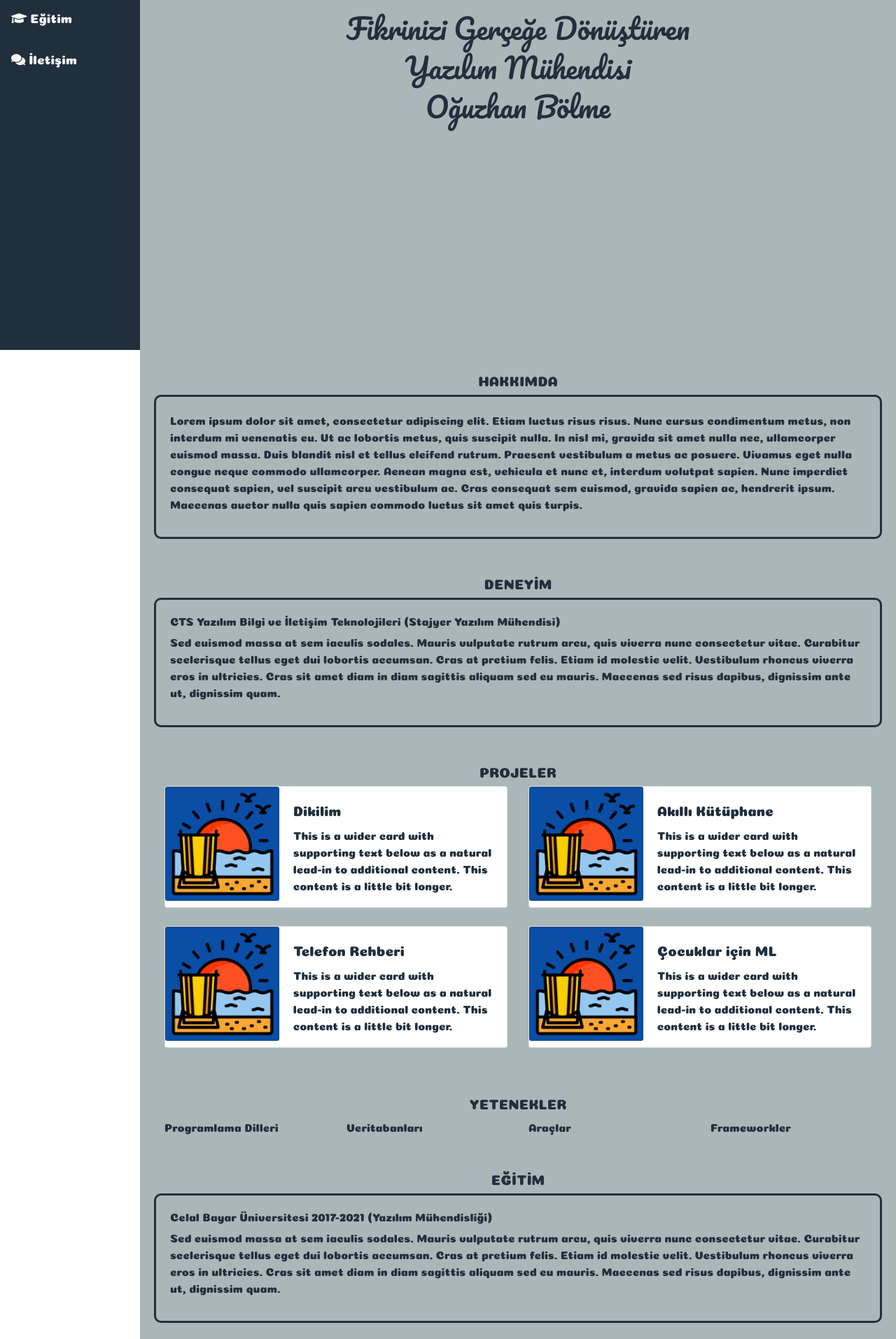
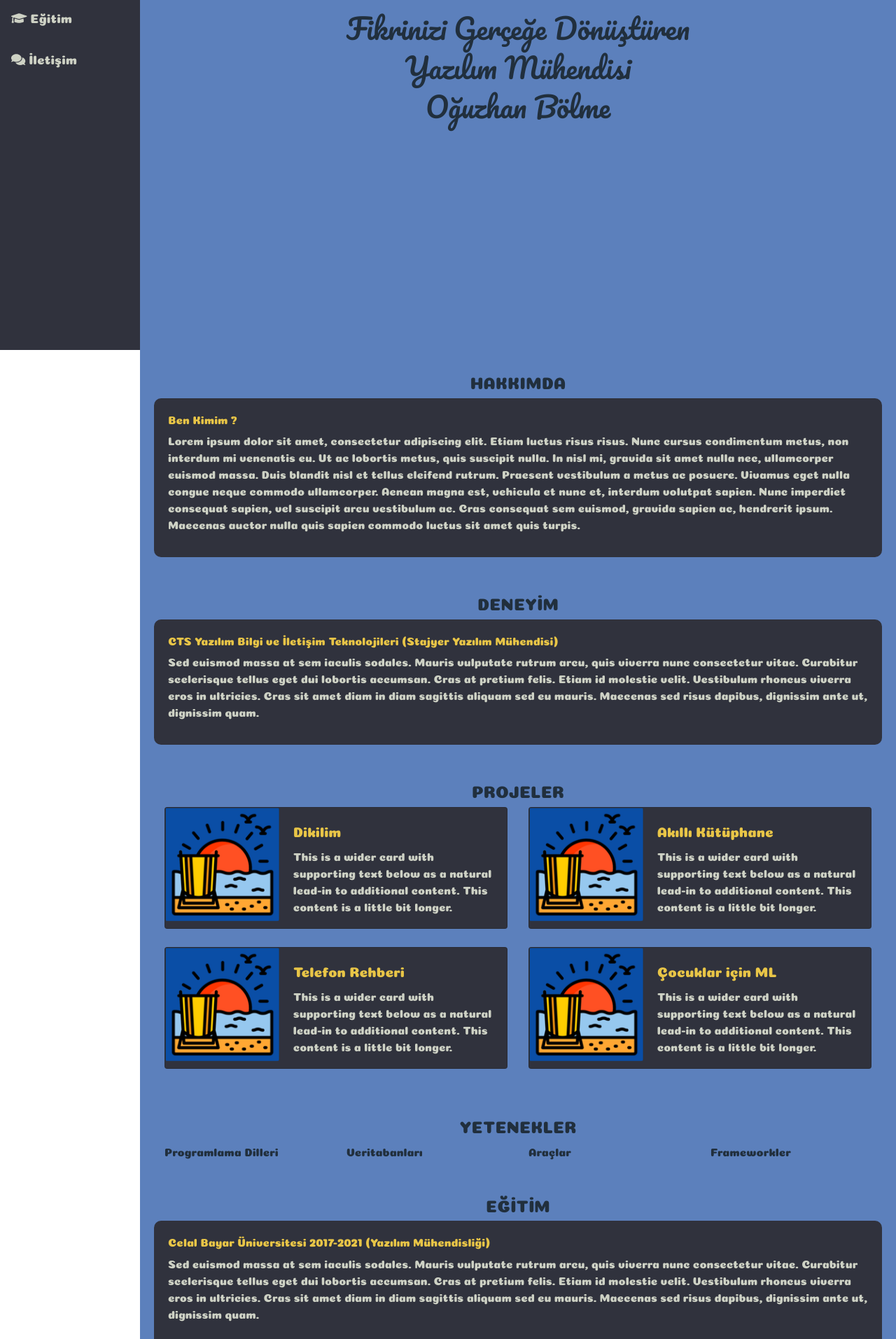
Before and after one commit to oguzbolme/benim-websitem, a React (Create React App) app: page / in a window 1280 px wide. Shown: the part 300-2213 px from the top of the page at 70% size. Built offline with nearby package versions, Linux system fonts and the light colour scheme.

Commit message:
Güzelleşiyoooo

```diff
--- a/public/index.html
+++ b/public/index.html
@@ -6,7 +6,7 @@
     }
 
     body::-webkit-scrollbar-track {
-      background-color: #AAB7B8;
+      background-color: #5C80BC;
     }
 
     body::-webkit-scrollbar-thumb {
--- a/src/components/sections/aboutSection.js
+++ b/src/components/sections/aboutSection.js
@@ -4,9 +4,10 @@ export default function aboutSection() {
     return (
         <div>
             <div style={{padding:"30px 10px 10px 10px"}}>
-                <h5 style={{fontSize:"2.5vh",textAlign:"center"}}>HAKKIMDA</h5>
-                <div style={{borderStyle:"solid",borderRadius:"10px",margin:"10px",padding:"20px"}}>
-                    <p>
+                <h5 style={{fontSize:"3vh",textAlign:"center"}}>HAKKIMDA</h5>
+                <div style={{borderRadius:"10px",margin:"10px",padding:"20px",backgroundColor:"#30323D"}}>
+                    <h6 style={{fontSize:"2vh",color:"#E8C547"}}>Ben Kimim ?</h6>
+                    <p style={{color:"#CDD1C4"}}>
                         Lorem ipsum dolor sit amet, consectetur adipiscing elit. Etiam luctus risus risus. Nunc cursus condimentum metus, non interdum mi venenatis eu. Ut ac lobortis metus, quis suscipit nulla. In nisl mi, gravida sit amet nulla nec, ullamcorper euismod massa. Duis blandit nisl et tellus eleifend rutrum. Praesent vestibulum a metus ac posuere. Vivamus eget nulla congue neque commodo ullamcorper. Aenean magna est, vehicula et nunc et, interdum volutpat sapien. Nunc imperdiet consequat sapien, vel suscipit arcu vestibulum ac. Cras consequat sem euismod, gravida sapien ac, hendrerit ipsum. Maecenas auctor nulla quis sapien commodo luctus sit amet quis turpis.
                     </p>
                 </div>
--- a/src/components/sections/contactSection.js
+++ b/src/components/sections/contactSection.js
@@ -4,7 +4,7 @@ export default function contactSection() {
     return (
         <div>
             <form action="/action_page.php" style={{margin:"10px",padding:"20px"}}>
-            <h5 style={{fontSize:"2.5vh",textAlign:"center"}}>İLETİŞİM</h5>
+            <h5 style={{fontSize:"3vh",textAlign:"center"}}>İLETİŞİM</h5>
                 <div className="form-group" style={{fontSize:"2vh"}}>
                     <input required type="text" className="form-control" placeholder="Ad"></input>
                     <br/>
@@ -16,7 +16,7 @@ export default function contactSection() {
                     <br/>
                     <textarea required type="text" className="form-control" placeholder="Mesaj" rows="5"></textarea>
                     <br/>
-                    <button type="submit" className="btn btn-block" style={{backgroundColor:"#212F3D",color:"white"}}>Gönder</button>
+                    <button type="submit" className="btn btn-block" style={{backgroundColor:"#212F3D",color:"#E8C547"}}>Gönder</button>
                 </div>
             </form>
         </div>
--- a/src/components/sections/educationSection.js
+++ b/src/components/sections/educationSection.js
@@ -4,17 +4,17 @@ export default function educationSection() {
     return (
         <div>
             <div style={{padding:"30px 10px 10px 10px"}}>
-                <h5 style={{fontSize:"2.5vh",textAlign:"center"}}>EĞİTİM</h5>
-                <div style={{borderStyle:"solid",borderRadius:"10px",margin:"10px",padding:"20px"}}>
-                    <h6 style={{fontSize:"2vh"}}>Celal Bayar Üniversitesi 2017-2021 (Yazılım Mühendisliği)</h6>
-                    <p>
+                <h5 style={{fontSize:"3vh",textAlign:"center"}}>EĞİTİM</h5>
+                <div style={{borderRadius:"10px",margin:"10px",padding:"20px",backgroundColor:"#30323D"}}>
+                    <h6 style={{fontSize:"2vh",color:"#E8C547"}}>Celal Bayar Üniversitesi 2017-2021 (Yazılım Mühendisliği)</h6>
+                    <p style={{color:"#CDD1C4"}}>
                         Sed euismod massa at sem iaculis sodales. Mauris vulputate rutrum arcu, quis viverra nunc consectetur vitae. Curabitur scelerisque tellus eget dui lobortis accumsan. Cras at pretium felis. Etiam id molestie velit. Vestibulum rhoncus viverra eros in ultricies. Cras sit amet diam in diam sagittis aliquam sed eu mauris. Maecenas sed risus dapibus, dignissim ante ut, dignissim quam.
                     </p>
                 </div>
                 <br/>
-                <div style={{borderStyle:"solid",borderRadius:"10px",margin:"10px",padding:"20px"}}>
-                    <h6 style={{fontSize:"2vh"}}>Akif Ersezgin Anadolu Lisesi 2013-2017</h6>
-                    <p>
+                <div style={{borderRadius:"10px",margin:"10px",padding:"20px",backgroundColor:"#30323D"}}>
+                    <h6 style={{fontSize:"2vh",color:"#E8C547"}}>Akif Ersezgin Anadolu Lisesi 2013-2017</h6>
+                    <p style={{color:"#CDD1C4"}}>
                         Sed euismod massa at sem iaculis sodales. Mauris vulputate rutrum arcu, quis viverra nunc consectetur vitae. Curabitur scelerisque tellus eget dui lobortis accumsan. Cras at pretium felis. Etiam id molestie velit. Vestibulum rhoncus viverra eros in ultricies. Cras sit amet diam in diam sagittis aliquam sed eu mauris. Maecenas sed risus dapibus, dignissim ante ut, dignissim quam.
                     </p>
                 </div>
--- a/src/components/sections/experienceSection.js
+++ b/src/components/sections/experienceSection.js
@@ -4,10 +4,10 @@ export default function experienceSection() {
     return (
         <div>
             <div style={{padding:"30px 10px 10px 10px"}}>
-                <h5 style={{fontSize:"2.5vh",textAlign:"center"}}>DENEYİM</h5>
-                <div style={{borderStyle:"solid",borderRadius:"10px",margin:"10px",padding:"20px"}}>
-                    <h6 style={{fontSize:"2vh"}}>CTS Yazılım Bilgi ve İletişim Teknolojileri (Stajyer Yazılım Mühendisi)</h6>
-                    <p>
+                <h5 style={{fontSize:"3vh",textAlign:"center"}}>DENEYİM</h5>
+                <div style={{borderRadius:"10px",margin:"10px",padding:"20px",backgroundColor:"#30323D"}}>
+                    <h6 style={{fontSize:"2vh",color:"#E8C547"}}>CTS Yazılım Bilgi ve İletişim Teknolojileri (Stajyer Yazılım Mühendisi)</h6>
+                    <p style={{color:"#CDD1C4"}}>
                         Sed euismod massa at sem iaculis sodales. Mauris vulputate rutrum arcu, quis viverra nunc consectetur vitae. Curabitur scelerisque tellus eget dui lobortis accumsan. Cras at pretium felis. Etiam id molestie velit. Vestibulum rhoncus viverra eros in ultricies. Cras sit amet diam in diam sagittis aliquam sed eu mauris. Maecenas sed risus dapibus, dignissim ante ut, dignissim quam.
                     </p>
                 </div>
--- a/src/components/sections/introSection.js
+++ b/src/components/sections/introSection.js
@@ -3,11 +3,9 @@ import React from 'react'
 export default function introSection() {
     return (
         <div>
-            <div data-aos="zoom-in" data-aos-delay="250" data-aos-duration="1500" data-aos-once="true">
-                <div data-aos="fade-right" data-aos-delay="500" data-aos-duration="1000" data-aos-once="true"><h6 style={{fontSize:"5vh"}}>Fikrinizi Gerçeğe Dönüştüren</h6></div>
-                <div data-aos="fade-left" data-aos-delay="1000" data-aos-duration="1000" data-aos-once="true"><h6 style={{fontSize:"5vh"}}>Yazılım Mühendisi</h6></div>
-                <div data-aos="fade-up" data-aos-delay="1500" data-aos-duration="1000" data-aos-once="true"><h6 style={{fontSize:"5vh"}}>Oğuzhan Bölme</h6></div>
-            </div>
+            <div data-aos="fade-right" data-aos-delay="250" data-aos-duration="1000" data-aos-once="true"><h6 style={{fontSize:"5vh"}}>Fikrinizi Gerçeğe Dönüştüren</h6></div>
+            <div data-aos="fade-left" data-aos-delay="750" data-aos-duration="1000" data-aos-once="true"><h6 style={{fontSize:"5vh"}}>Yazılım Mühendisi</h6></div>
+            <div data-aos="fade-up" data-aos-delay="1250" data-aos-duration="1000" data-aos-once="true"><h6 style={{fontSize:"5vh"}}>Oğuzhan Bölme</h6></div>
         </div>
     )
 }
--- a/src/components/sections/projectsSection.js
+++ b/src/components/sections/projectsSection.js
@@ -4,33 +4,33 @@ export default function projectsSection() {
     return (
         <div>
             <div style={{padding:"30px 10px 10px 10px"}}>
-                <h5 style={{fontSize:"2.5vh",textAlign:"center"}}>PROJELER</h5>
+                <h5 style={{fontSize:"3vh",textAlign:"center"}}>PROJELER</h5>
                 <div className="row" style={{margin:"10px"}}>
                     <div className="col-sm-6">
-                        <div className="card mb-3" style={{maxWidth:"540px"}}>
+                        <div className="card mb-3" style={{maxWidth:"540px",backgroundColor:"#30323D"}}>
                             <div className="row no-gutters">
                                 <div className="col-md-4">
                                     <img src={require('../../images/dikilim.png')} alt="Rakun" className="card-img" />
                                 </div>
                                 <div className="col-md-8">
                                     <div className="card-body">
-                                        <h5 className="card-title">Dikilim</h5>
-                                        <p className="card-text">This is a wider card with supporting text below as a natural lead-in to additional content. This content is a little bit longer.</p>
+                                        <h5 style={{color:"#E8C547"}} className="card-title">Dikilim</h5>
+                                        <p style={{color:"#CDD1C4"}} className="card-text">This is a wider card with supporting text below as a natural lead-in to additional content. This content is a little bit longer.</p>
                                     </div>
                                 </div>
                             </div>
                         </div>
                     </div>
                     <div className="col-sm-6">
-                        <div className="card mb-3" style={{maxWidth:"540px"}}>
+                        <div className="card mb-3" style={{maxWidth:"540px",backgroundColor:"#30323D"}}>
                             <div className="row no-gutters">
                                 <div className="col-md-4">
                                     <img src={require('../../images/dikilim.png')} alt="Kimab" className="card-img" />
                                 </div>
                                 <div className="col-md-8">
                                     <div className="card-body">
-                                        <h5 className="card-title">Akıllı Kütüphane</h5>
-                                        <p className="card-text">This is a wider card with supporting text below as a natural lead-in to additional content. This content is a little bit longer.</p>
+                                        <h5 style={{color:"#E8C547"}} className="card-title">Akıllı Kütüphane</h5>
+                                        <p style={{color:"#CDD1C4"}} className="card-text">This is a wider card with supporting text below as a natural lead-in to additional content. This content is a little bit longer.</p>
                                     </div>
                                 </div>
                             </div>
@@ -39,30 +39,30 @@ export default function projectsSection() {
                 </div>
                 <div className="row" style={{margin:"10px"}}>
                     <div className="col-sm-6">
-                        <div className="card mb-3" style={{maxWidth:"540px"}}>
+                        <div className="card mb-3" style={{maxWidth:"540px",backgroundColor:"#30323D"}}>
                             <div className="row no-gutters">
                                 <div className="col-md-4">
                                     <img src={require('../../images/dikilim.png')} alt="kimma" className="card-img" />
                                 </div>
                                 <div className="col-md-8">
                                     <div className="card-body">
-                                        <h5 className="card-title">Telefon Rehberi</h5>
-                                        <p className="card-text">This is a wider card with supporting text below as a natural lead-in to additional content. This content is a little bit longer.</p>
+                                        <h5 style={{color:"#E8C547"}} className="card-title">Telefon Rehberi</h5>
+                                        <p style={{color:"#CDD1C4"}} className="card-text">This is a wider card with supporting text below as a natural lead-in to additional content. This content is a little bit longer.</p>
                                     </div>
                                 </div>
                             </div>
                         </div>
                     </div>
                     <div className="col-sm-6">
-                        <div className="card mb-3" style={{maxWidth:"540px"}}>
+                        <div className="card mb-3" style={{maxWidth:"540px",backgroundColor:"#30323D"}}>
                             <div className="row no-gutters">
                                 <div className="col-md-4">
                                     <img src={require('../../images/dikilim.png')} alt="Tesda" className="card-img" />
                                 </div>
                                 <div className="col-md-8">
                                     <div className="card-body">
-                                        <h5 className="card-title">Çocuklar için ML</h5>
-                                        <p className="card-text">This is a wider card with supporting text below as a natural lead-in to additional content. This content is a little bit longer.</p>
+                                        <h5 style={{color:"#E8C547"}} className="card-title">Çocuklar için ML</h5>
+                                        <p style={{color:"#CDD1C4"}} className="card-text">This is a wider card with supporting text below as a natural lead-in to additional content. This content is a little bit longer.</p>
                                     </div>
                                 </div>
                             </div>
--- a/src/components/sections/skillsSection.js
+++ b/src/components/sections/skillsSection.js
@@ -4,7 +4,7 @@ export default function skillsSection() {
     return (
         <div>
             <div style={{padding:"30px 10px 10px 10px"}}>
-                <h5 style={{fontSize:"2.5vh",textAlign:"center"}}>YETENEKLER</h5>
+                <h5 style={{fontSize:"3vh",textAlign:"center"}}>YETENEKLER</h5>
                 <div className="row" style={{margin:"10px"}}>
                     <div className="col-sm-3">Programlama Dilleri</div>
                     <div className="col-sm-3">Veritabanları</div>
--- a/src/css/style.css
+++ b/src/css/style.css
@@ -19,7 +19,7 @@
     margin: 0;
     padding: 0;
     width: 200px;
-    background-color: #212F3D;
+    background-color: #30323D;
     position: fixed;
     height: 100%;
     overflow: auto;
@@ -29,17 +29,13 @@
 
   .sidebar a {
     display: block;
-    color: whitesmoke;
+    color: #CDD1C4;
     padding: 16px;
   }
 
   .sidebar a:hover {
       text-decoration: none;
-      color: white;
-  }
-
-  .sidebar a:active {
-      background-color: #566573;
+      color: #E8C547;
   }
   /*Sidebar*/
 
@@ -47,7 +43,7 @@
   /*Content*/
   div.content {
     margin-left: 200px;
-    background-color: #AAB7B8;
+    background-color: #5C80BC;
   }
   /*Content*/
 
```
